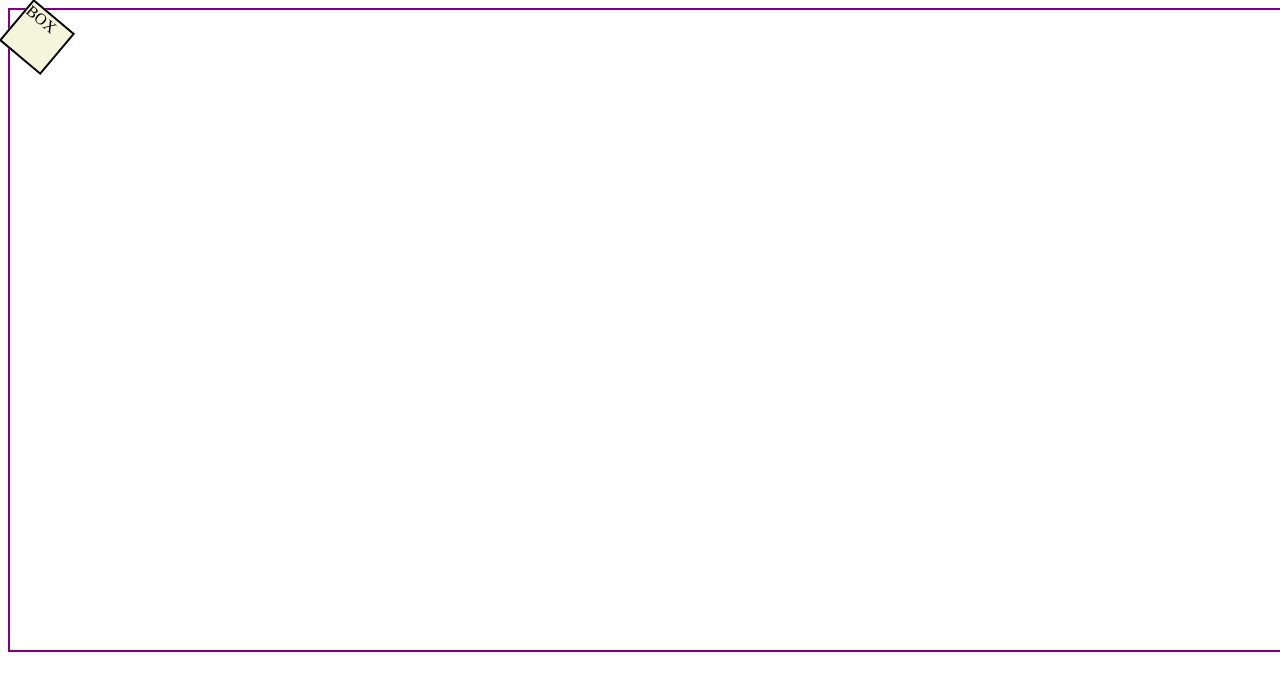
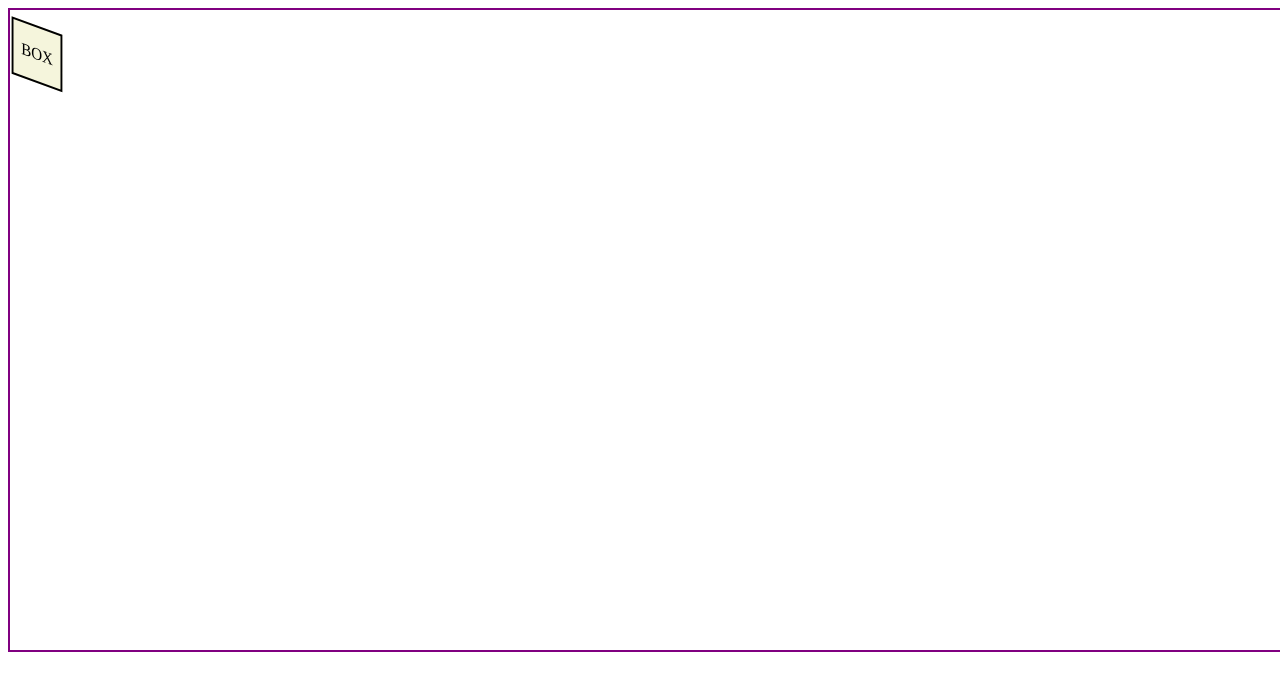
Before and after one commit to RaghuVamsiVajjhula/Sigma_Web_Development, a plain HTML site: page 42 CSS Transforms/index.html in a window 1280 px wide. Drawn offline with Linux system fonts and the light colour scheme.

Commit message:
style.css

```diff
--- a/42 CSS Transforms/style.css
+++ b/42 CSS Transforms/style.css
@@ -3,9 +3,58 @@
     width:50px;
     background-color: beige;
     border:2px solid black;
-    transform: rotate(40deg);
+    /* transform: rotate(40deg); */
     /* We can see that the rotate(40deg) has rotated the box of 40degrees.
     Which is placed at the top . */
+
+    /* Now we can see box right, to make it center we use following code: */
+    display: flex;
+    justify-content: center;
+    align-items: center;
+
+    /* Also in the above transform property we have used
+    deg unit we can also use another unit: */
+
+    /* transform: rotate(0.5turn); */
+
+    /* On using 0.5 it means 180deg as we know the entire turn
+    consists of 360deg */
+    /* One turn means that one time rotating it and keeping it at its same position. */
+    /* transform: rotateX('40'); */
+
+    /* According to X axis to rotates 40degrees. */
+
+    /* transform: rotateZ('30'); */
+
+
+    /* TRANSFORM SCALE: */
+    /* transform: scale(1.6); */
+    /* Here we can see that our element has became 1.6 times
+    bigger  */
+    /* transform: scaleX(20); */
+    /* In the same way as above u can scale it for X axis, Y axis,
+    Z axis. */
+
+    /* transform: skew(20deg); */
+    /* We can see our box element have been skewed by 20 deg */
+    /* Here we have to remember that along Z axis we cannot skew */
+
+
+    /* The  translate property: */
+    /* transform: translateX(94%); */
+    /* Here the element have been translated along X axis.IT can
+    also be done along Y axis where it goes down means along Y axis. */
+
+    /* WE can also implement multiple transform properties by decalaring one
+    after another with spaces in between them.*/
+    transform: rotate(20deg) skewX(20deg) translateY(30%);
+    /* HEre all the above discussed properties have been implemented all
+    at  a time. */
+ /* Also we can set the values of translate in negative form like -45% which will
+ make it to go inside the negative Axis. */
+
+ /* TRANSFORM ORIGIN: It is just the positions of element with X and Y axis
+ respectiveley and it moves the element box along it.*/
 
 }
 .container{
```
